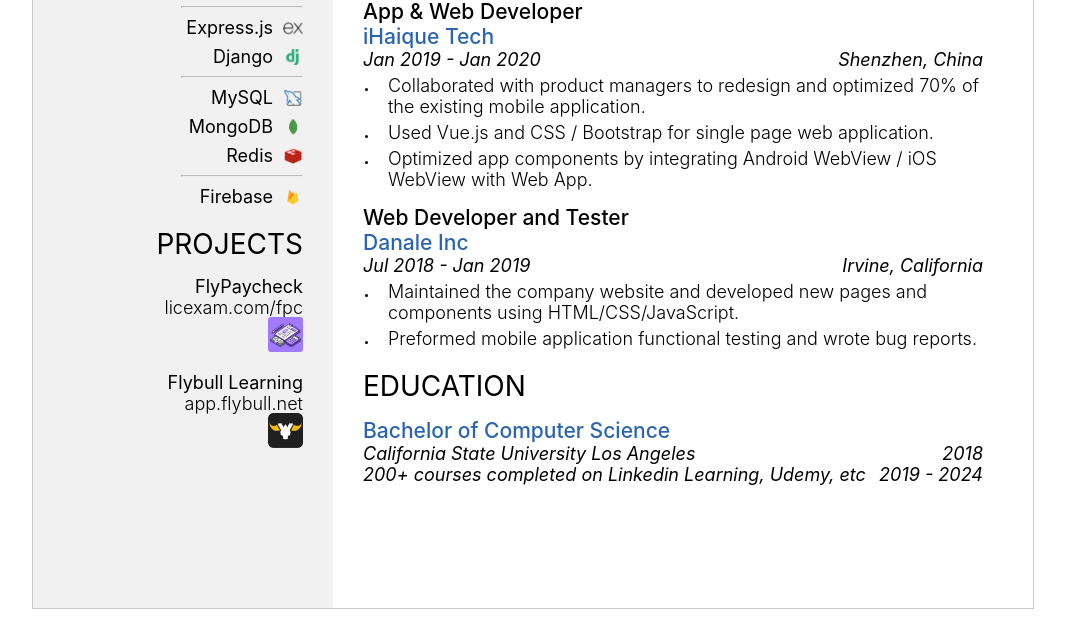
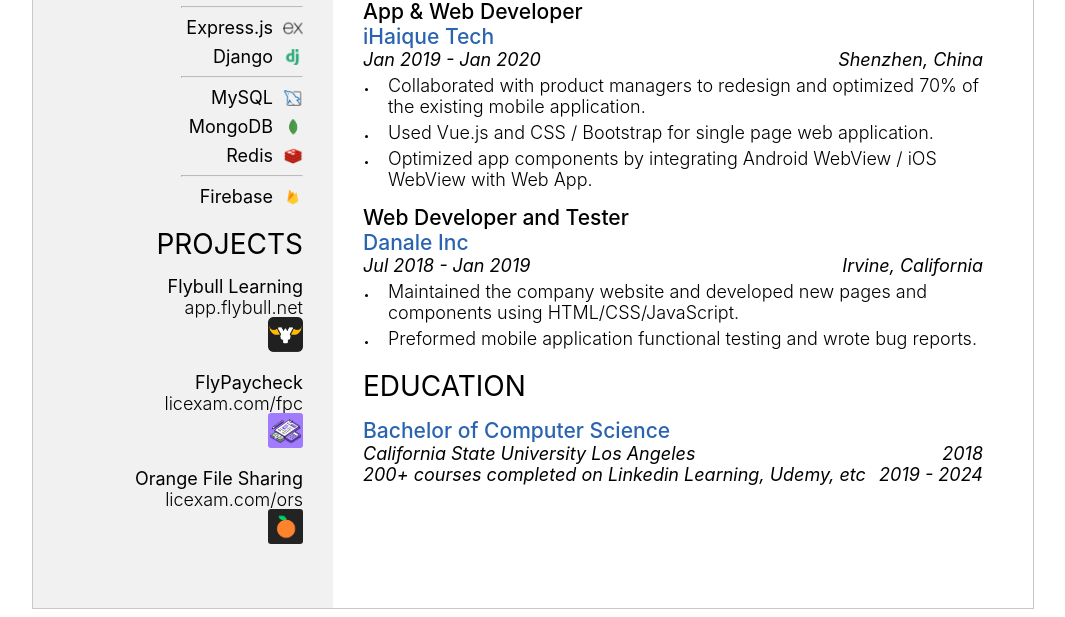
Before and after one commit to yang-ror/resume-written-in-html, a plain HTML site: page index.html in a window 1280 px wide. Shown: the part 695-1312 px from the top of the page, without its empty margins (107-1172 px from the left). Drawn offline with Linux system fonts and the light colour scheme.

Commit message:
add orange file sharing under projects

```diff
--- a/index.html
+++ b/index.html
@@ -58,16 +58,25 @@
 
             <section id="project" class="info-container">
                 <h2>PROJECTS</h2>
+
+                <div class="item-group">
+                    <div>
+                        <span class="big-icon-text"><div>Flybull Learning</div><div class="project-url">app.flybull.net</div></span>
+                        <span class="big-icon"><img alt="icon" src="./assets/flybull.png" /></span>
+                    </div>
+                </div>
+
                 <div class="item-group">
                     <div>
                         <span class="big-icon-text"><div>FlyPaycheck</div><div class="project-url">licexam.com/fpc</div></span>
                         <span class="big-icon"><img alt="icon" src="./assets/fpc.jpeg" /></span>
                     </div>
                 </div>
+
                 <div class="item-group">
                     <div>
-                        <span class="big-icon-text"><div>Flybull Learning</div><div class="project-url">app.flybull.net</div></span>
-                        <span class="big-icon"><img alt="icon" src="./assets/flybull.png" /></span>
+                        <span class="big-icon-text"><div>Orange File Sharing</div><div class="project-url">licexam.com/ors</div></span>
+                        <span class="big-icon"><img alt="icon" src="./assets/orange.png" /></span>
                     </div>
                 </div>
                 <!-- <div class="item-group">
```
Also changed, not shown: assets/orange.png (added).
